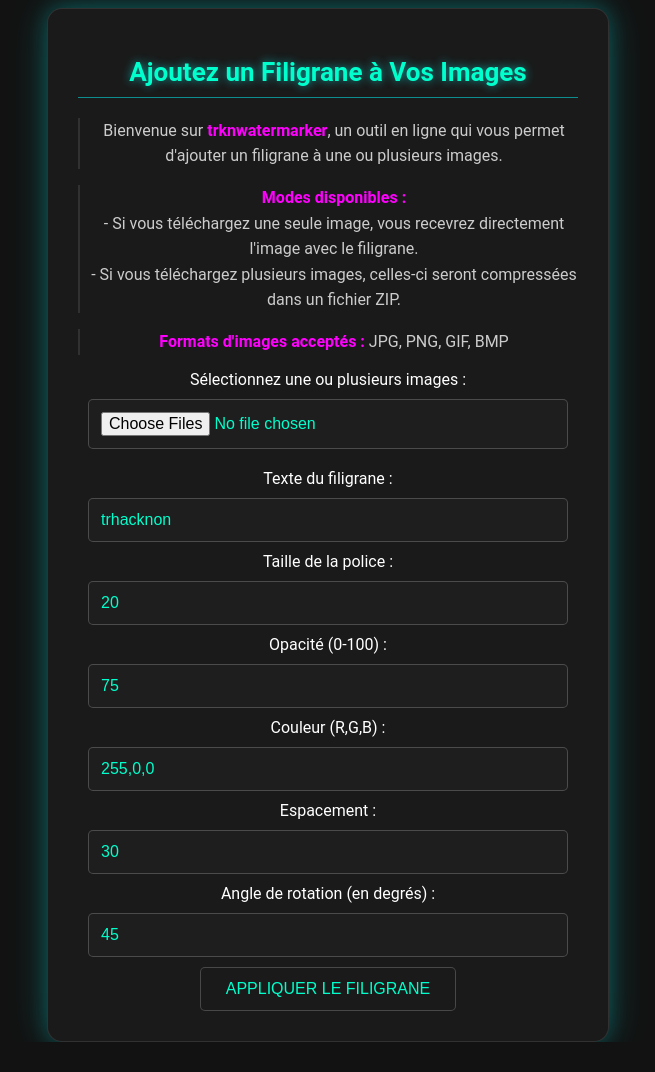
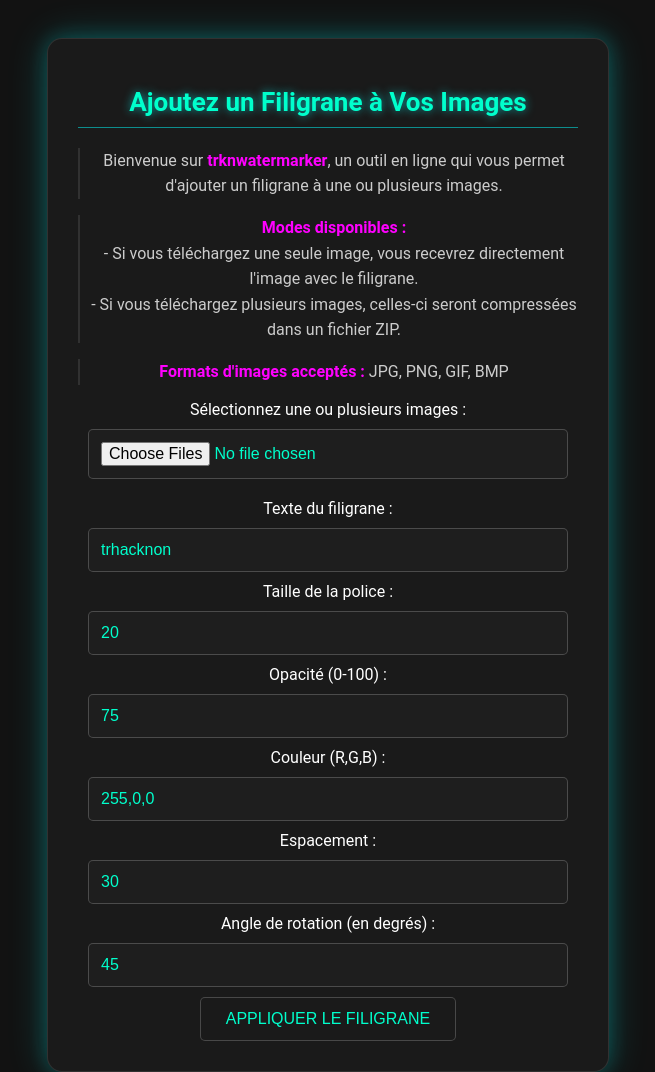
Before and after one commit to tucommenceapousser/trknwatermarker, a Flask app: page / in a window 1280 px wide. Shown: the whole page, without its empty margins (312-967 px from the left). Before the commit the page ends 1042 px from the top, so only its background shows below. Run offline with Flask 3, Linux system fonts and the light colour scheme.

Commit message:
Update styles.css

```diff
--- a/static/styles.css
+++ b/static/styles.css
@@ -10,6 +10,7 @@ body {
   padding: 0;
   box-sizing: border-box;
   margin-top: 90px;
+  padding-top: 90px;
 }
 
 
@@ -22,7 +23,7 @@ body {
   max-width: 500px;
   border: 1px solid rgba(255, 255, 255, 0.1); /* Fine bordure blanche translucide */
   box-shadow: 0 0 20px rgba(0, 255, 255, 0.2), 0 0 40px rgba(0, 255, 255, 0.2); /* Ombres cyan subtiles */
-  margin-top: 70px; /* Ajout d'une marge en haut */
+  margin-top: 40px; /* Ajout d'une marge en haut */
 }
 
 h1 {
```
